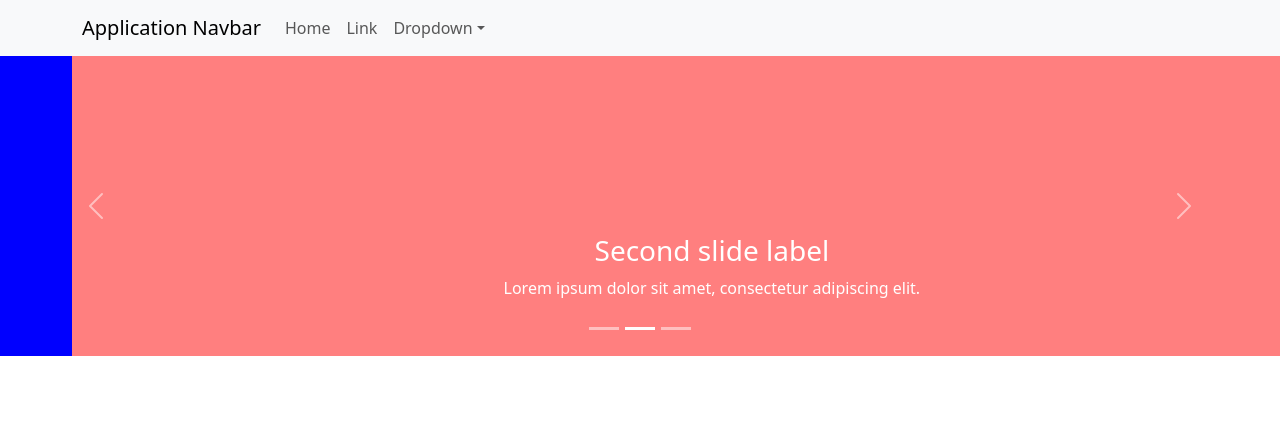
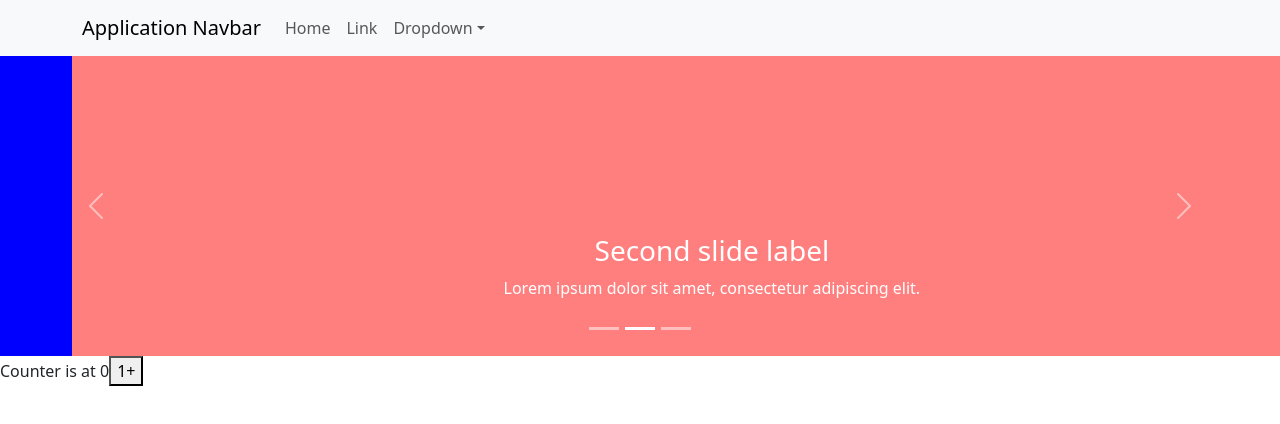
Before and after one commit to frontenddevtrainer/react-day-one, a React (Vite) app: page / in a window 1280 px wide. Shown: the top 424 px of the page. Built offline with nearby package versions, Linux system fonts and the light colour scheme.

Commit message:
Counter using useState.

```diff
--- a/src/App.jsx
+++ b/src/App.jsx
@@ -1,4 +1,5 @@
 import './App.css'
+import Counter from './components/counter/counter.component'
 import HomepageGallery from './components/homepage-gallery/homepage-gallery.component'
 import ApplicationNavbar from "./components/navbar/navbar.component"
 
@@ -7,6 +8,7 @@ function App() {
     <div>
       <ApplicationNavbar />
       <HomepageGallery />
+      <Counter/>
     </div>
   )
 }
--- /dev/null
+++ b/src/components/counter/counter.component.jsx
@@ -0,0 +1,17 @@
+import { useState } from "react";
+
+function Counter(){
+
+    const [counter, setCounter] = useState(0);
+
+    function handleClick(){
+        setCounter(counter + 1)
+    }
+
+    return <div>
+        Counter is at {counter}
+        <button onClick={handleClick}>1+</button>
+    </div>
+}
+
+export default Counter;
```
